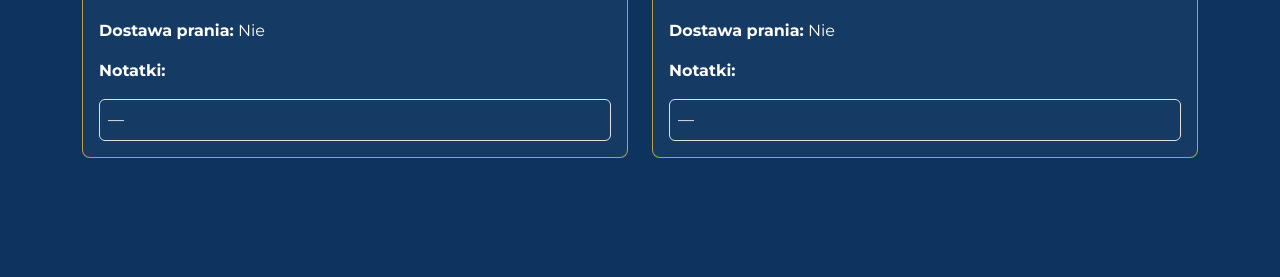
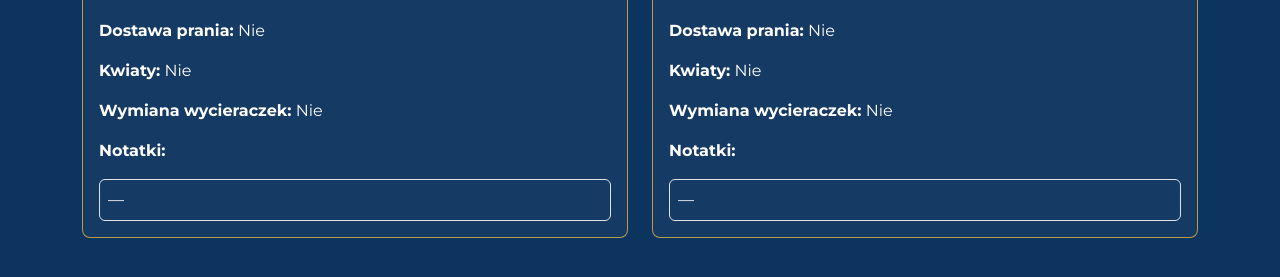
Before and after one commit to Flesner96/spa-internal-app, a Django app: template templates/reports/shift_report_compare.html in a window 1280 px wide. Shown: the part 299-576 px from the top of the page. Run offline with Django 5.2, Linux system fonts and the light colour scheme; the template is opened without the code that fills it, so the values that code supplies are empty.

Commit message:
add flowers and shoe mats for compare and detail

```diff
--- a/templates/reports/shift_report_compare.html
+++ b/templates/reports/shift_report_compare.html
@@ -28,6 +28,12 @@ Porównanie raportów
 
 <p><b>Dostawa prania:</b>
 {% if r1.laundry_delivery %}Tak{% else %}Nie{% endif %}
+</p>
+<p><b>Kwiaty:</b>
+{% if r1.flower_guy_visit %}Tak{% else %}Nie{% endif %}
+</p>
+<p><b>Wymiana wycieraczek:</b>
+{% if r1.shoe_mats_replace %}Tak{% else %}Nie{% endif %}
 </p>
 
 <p><b>Notatki:</b></p>
@@ -62,6 +68,12 @@ Porównanie raportów
 <p><b>Dostawa prania:</b>
 {% if r2.laundry_delivery %}Tak{% else %}Nie{% endif %}
 </p>
+<p><b>Kwiaty:</b>
+{% if r2.flower_guy_visit %}Tak{% else %}Nie{% endif %}
+</p>
+<p><b>Wymiana wycieraczek:</b>
+{% if r2.shoe_mats_replace %}Tak{% else %}Nie{% endif %}
+</p>
 
 <p><b>Notatki:</b></p>
 
```
Also changed, not shown: templates/reports/shift_report_detail.html (+14 -0 lines).
